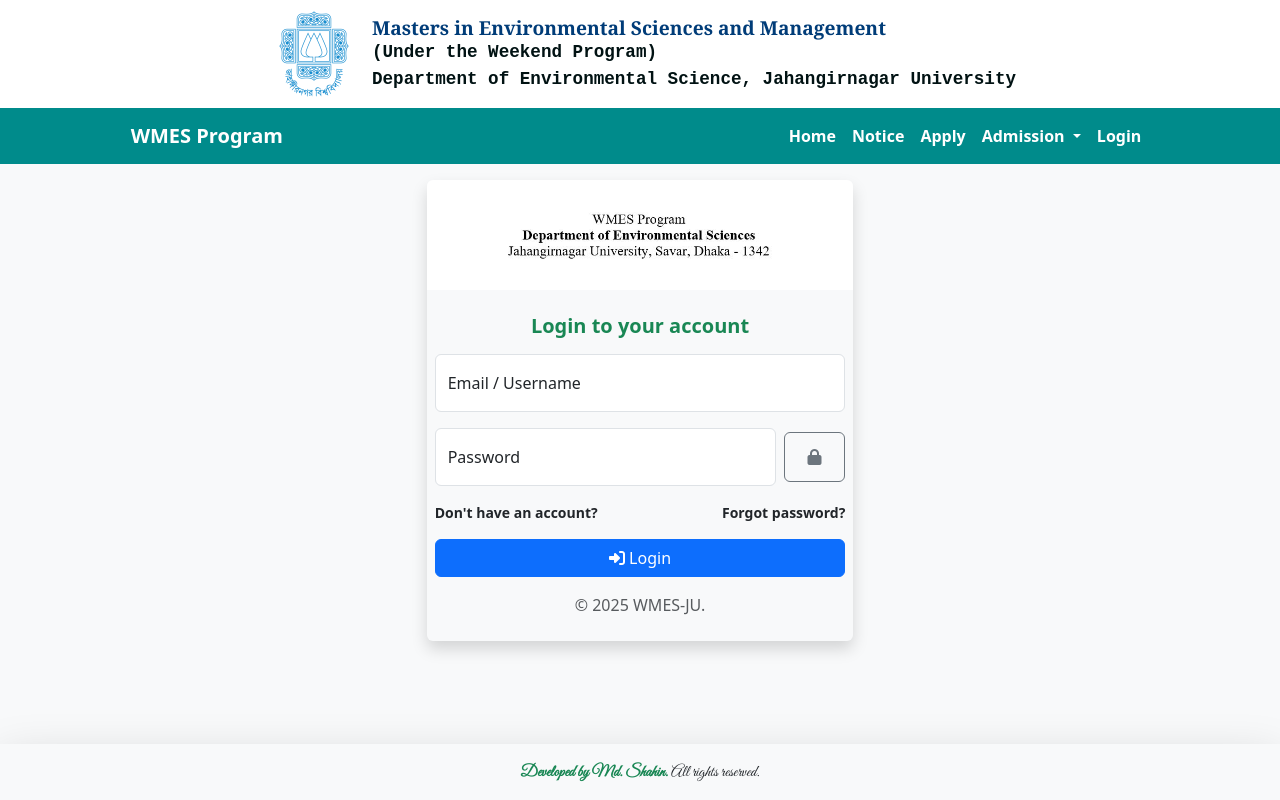
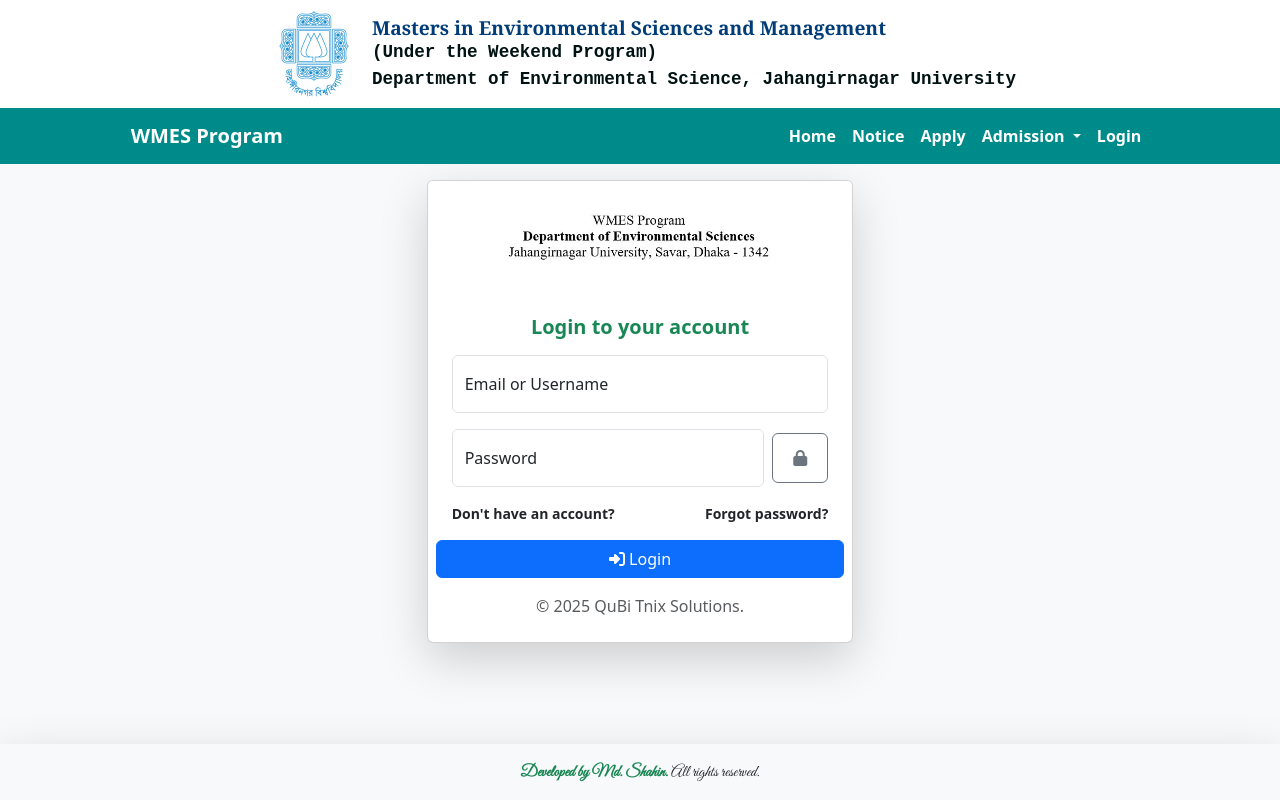
Before and after one commit to mahbubshahin/smartedu, a Django app: page /login/ in a window 1280 px wide. Run offline with Django 5.2, Linux system fonts and the light colour scheme; some libraries are stand-ins or nearby versions.

Commit message:
Initial commit

```diff
--- a/accounts/models.py
+++ b/accounts/models.py
@@ -26,13 +26,14 @@
 from django.db import models
 from django.utils import timezone
 
+
 class AccountManager(BaseUserManager):
     def create_user(self, email, username, password=None, **extra_fields):
         if not email:
             raise ValueError('The Email field must be set')
         email = self.normalize_email(email)
         user = self.model(email=email, username=username, **extra_fields)
-        user.set_password(password)  # পাসওয়ার্ড এনক্রিপ্ট করুন
+        user.set_password(password)
         user.save(using=self._db)
         return user
 
--- a/templates/accounts/forgot_password.html
+++ b/templates/accounts/forgot_password.html
@@ -6,7 +6,7 @@
 
 <div class="container py-5">
     <div class="row justify-content-center">
-        <div class="col-lg-6 col-md-8">
+        <div class="col-11 col-sm-9 col-md-7 col-lg-6 col-xl-4 col-xxl-4">
             <div class="card shadow-lg border-0">
 
                  <!-- Display Messages -->
--- a/templates/accounts/login.html
+++ b/templates/accounts/login.html
@@ -5,7 +5,7 @@
 {% block content %}
 <section class="login container-fluid">
     <div class="row justify-content-center">
-        <div class="col-11 col-sm-11 col-md-7 col-lg-6 col-xl-4 col-xxl-4 shadow mb-5 mt-3 p-0 rounded overflow-hidden mx-auto">
+        <div class="col-11 col-sm-9 col-md-7 col-lg-6 col-xl-4 col-xxl-4 card shadow-lg    mb-5 mt-3 p-0  rounded overflow-hidden mx-auto">
 
             <!-- Image as header -->
             <div class="w-100">
@@ -19,13 +19,13 @@
                     <h5 class="mb-3 text-center text-success fw-bold">Login to your account</h5>
 
                     <!-- Username / Email -->
-                    <div class="form-floating mb-3">
-                        <input type="text" class="form-control" name="username_or_email" id="username_or_email" placeholder="Email or Username" required>
-                        <label for="username_or_email">Email / Username</label>
+                    <div class="form-floating mb-3 px-0 px-sm-2 px-lg-3">
+                        <input type="text" class="form-control " name="username_or_email" id="username_or_email" placeholder="Email or Username" required>
+                        <label class="mx-2 mx-lg-3" for="username_or_email">Email or Username</label>
                     </div>
 
                     <!-- Password + Toggle -->
-                    <div class="row g-2 mb-3 align-items-center">
+                    <div class="row g-2 mb-3 align-items-center px-0 px-sm-2 px-lg-3">
                         <div class="col-10">
                             <div class="form-floating">
                                 <input type="password" class="form-control" id="password" name="password" placeholder="Password" required>
@@ -40,19 +40,19 @@
                     </div>
 
                     <!-- Links -->
-                    <div class="d-flex justify-content-between mb-3">
+                    <div class="d-flex justify-content-between mb-3  px-0 px-sm-2 px-lg-3">
                         <a href="{% url 'applicant_register' %}" class="text-dark small fw-bold text-decoration-none">Don't have an account?</a>
                         <a href="{% url 'applicant_forgot_password' %}" class="text-dark small fw-bold text-decoration-none">Forgot password?</a>
                     </div>
 
                     <!-- Submit -->
-                    <button type="submit" class="btn btn-primary w-100">
+                    <button type="submit" class="btn btn-primary w-100 ">
                         <i class="fa fa-sign-in-alt"></i> Login
                     </button>
 
                     <!-- Footer -->
                     <p class="mb-0 text-muted mt-3 text-center">
-                        © <script>document.write(new Date().getFullYear())</script> WMES-JU.
+                        © <script>document.write(new Date().getFullYear())</script> QuBi Tnix Solutions.
                     </p>
                 </form>
             </div>
```
Also changed, not shown: templates/accounts/applicant_registration.html (+5 -5 lines), templates/accounts/home.html (+5 -4 lines), templates/admission/admission_notices.html (+7 -7 lines), db.sqlite3, static/img/home_page/bacground_img.jpg (renamed from static/img/home_page/course_area_img.jpg).
